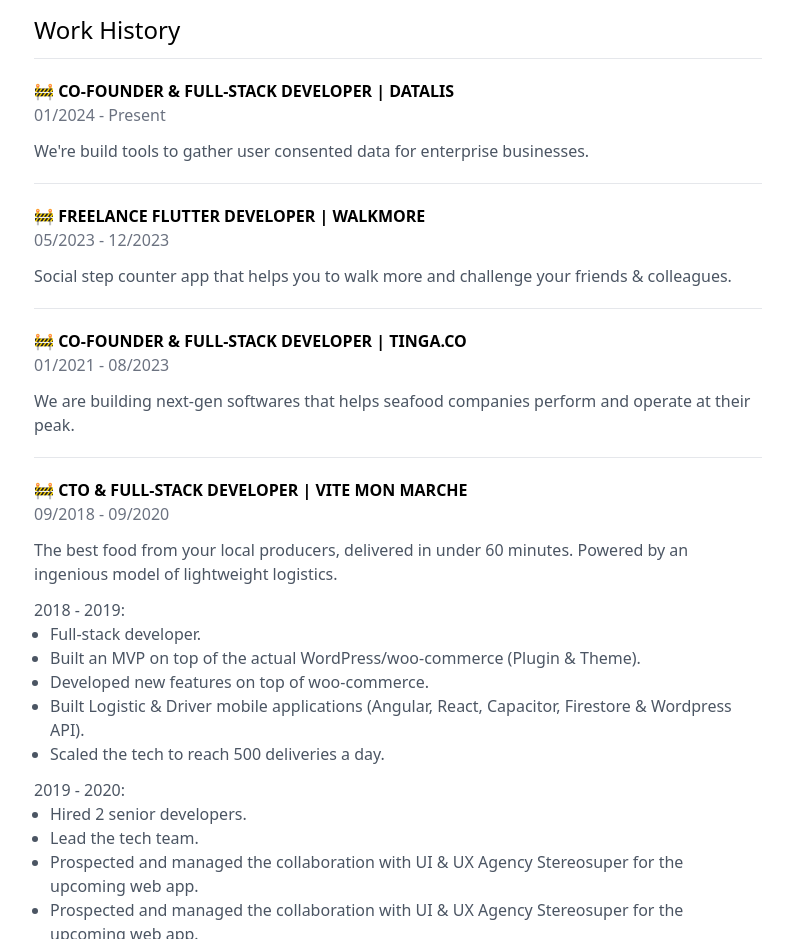
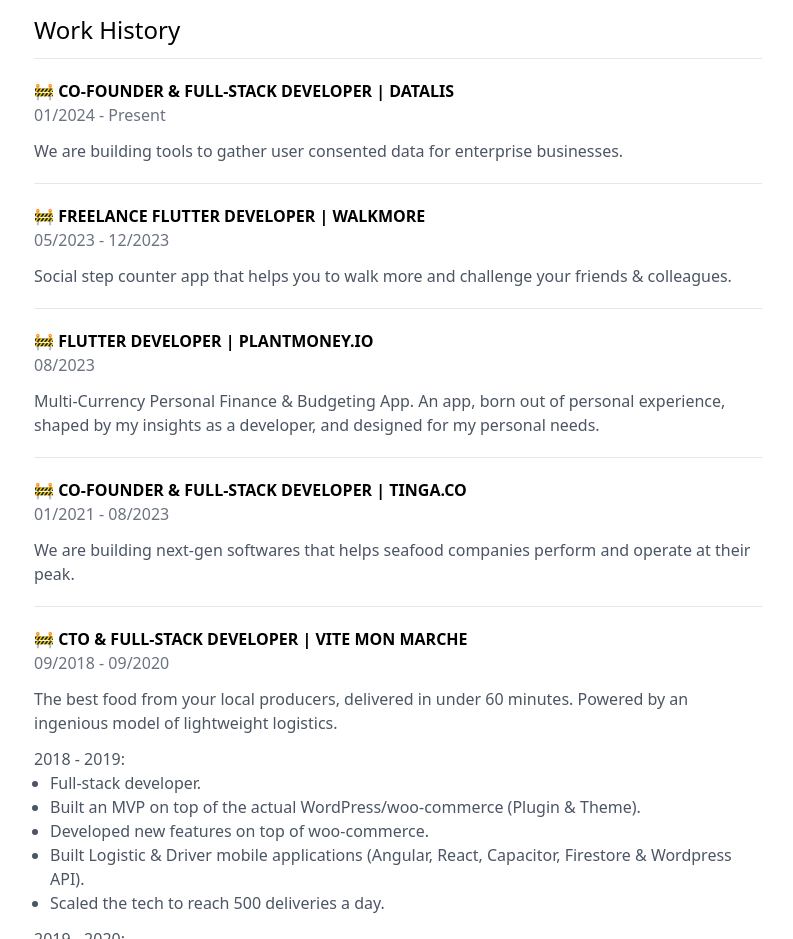
Before and after one commit to btribouillet/btribouillet.github.io, a website: page index.html in a window 1280 px wide. Shown: the part 960-1899 px from the top of the page, without its empty margins (242-1035 px from the left). Drawn offline with Linux system fonts and the light colour scheme.

Commit message:
Plantmoney added

```diff
--- a/index.html
+++ b/index.html
@@ -139,7 +139,7 @@
           >
           <p class="mb-3 text-gray-500">01/2024 - Present</p>
           <p>
-            We're build tools to gather user consented data for enterprise
+            We are building tools to gather user consented data for enterprise
             businesses.
           </p>
         </div>
@@ -152,6 +152,18 @@
           <p>
             Social step counter app that helps you to walk more and challenge
             your friends & colleagues.
+          </p>
+        </div>
+
+        <div class="mb-5 pb-5 border-b">
+          <strong class="text-black"
+            >🚧 FLUTTER DEVELOPER | PLANTMONEY.IO</strong
+          >
+          <p class="mb-3 text-gray-500">08/2023</p>
+          <p>
+            Multi-Currency Personal Finance & Budgeting App. An app, born out of
+            personal experience, shaped by my insights as a developer, and
+            designed for my personal needs.
           </p>
         </div>
 
```
Also changed, not shown: 1 other file.
